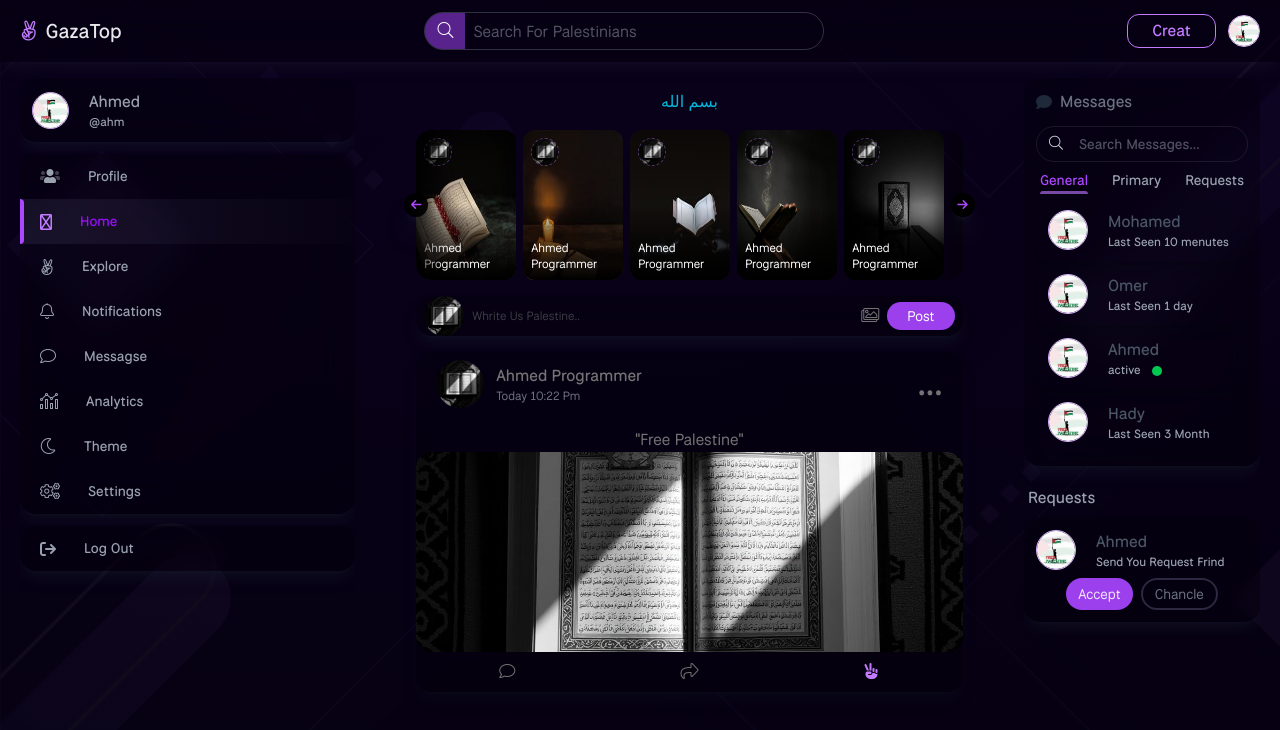
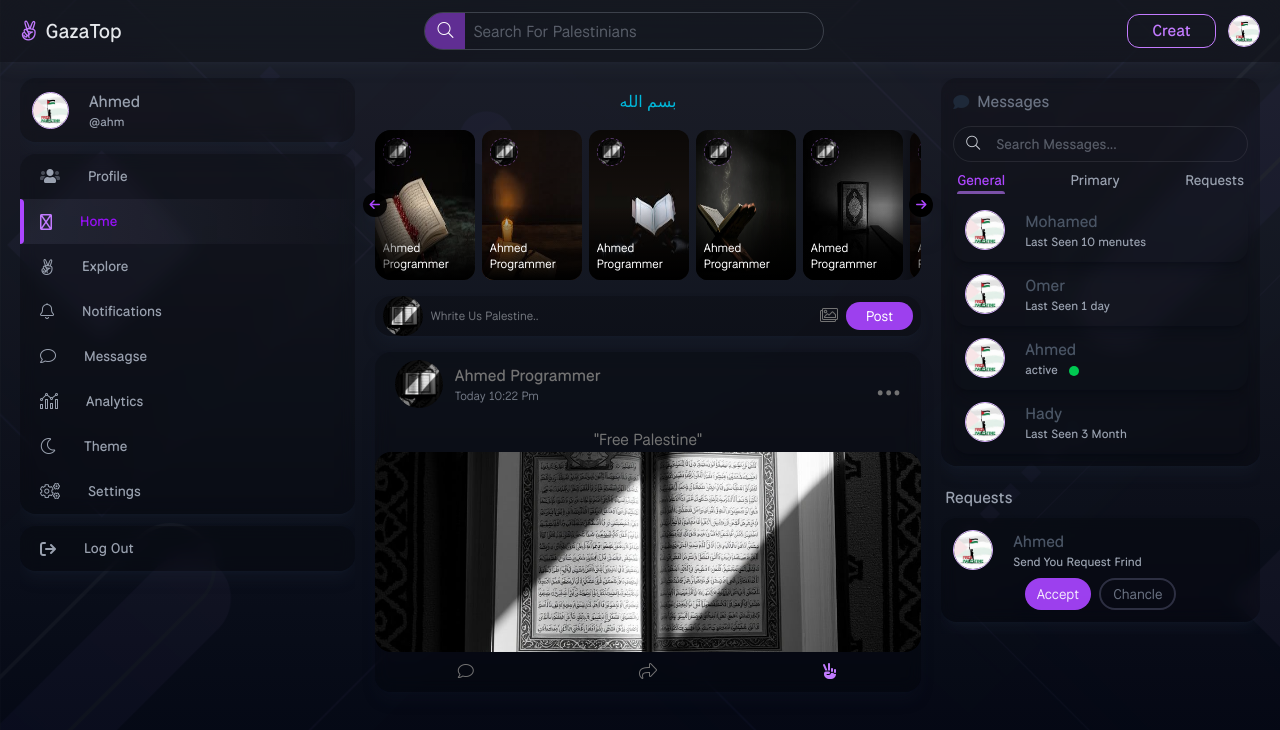
Before and after one commit to 0xA7M3D/gaza-top-2, a React (Vite) app: page / in a window 1280 px wide. Shown: the top 730 px of the page. Built offline with nearby package versions, Linux system fonts and the light colour scheme.

Commit message:
Edite all Theme colors to good theme and some edites

```diff
--- a/src/components/header.jsx
+++ b/src/components/header.jsx
@@ -11,7 +11,7 @@ function Nav_Header(open1) {
 
         <div className="header sticky top-0 z-40 w-full justify-between bg-black/20 backdrop-blur-xl items-center flex p-2 py-3 mb-4 px-5 shadow-lg shadow-gray-600/10">
             <div onClick={()=>{open1.setOpen(!open1.open)}} className="btn_open text-xl cursor-pointer max-[430px]:flex hidden">
-                <i className="fa fa-bars text-neutral-700"></i>
+                <i className="fa fa-bars text-neutral-400"></i>
             </div>
             <div className="logo   text-purple-400 flex items-center gap-2 font-medium text-xl">
                 <i className="fab fa-angellist"></i>
--- a/src/components/home.jsx
+++ b/src/components/home.jsx
@@ -106,6 +106,28 @@ function Home(){
                             </div>
                         </div>
                     </div>
+                    <div className="story-1 flex-none flex gap-2 after:absolute after:w-full after:h-full after:top-0 after:left-0  after:bg-linear-to-b after:from-[#0000007c] after:via-transparent after:to-[#0000007c]  relative rounded-xl w-[100px] h-[150px] overflow-hidden">
+                        <img className='w-auto h-full' src={q2} alt="" />
+                        <div className="text_all h-full w-full absolute z-[2] flex flex-col">
+                            <div className="img_prof w-7 h-7 m-2 border border-dashed rounded-full border-purple-400/40">
+                                <img className='rounded-full w-full h-full  ' src={q6} alt="" />
+                            </div>
+                            <div className="name_prof absolute bottom-0 flex w-full h-[50%] bg-linear-to-t from-black  to-transparent">
+                                <p className='self-end text-xs  font-normal p-2 text-white'>Ahmed Programmer</p>
+                            </div>
+                        </div>
+                    </div>
+                    <div className="story-1 flex-none flex gap-2 after:absolute after:w-full after:h-full after:top-0 after:left-0  after:bg-linear-to-b after:from-[#0000007c] after:via-transparent after:to-[#0000007c]  relative rounded-xl w-[100px] h-[150px] overflow-hidden">
+                        <img className='w-auto h-full' src={q1} alt="" />
+                        <div className="text_all h-full w-full absolute z-[2] flex flex-col">
+                            <div className="img_prof w-7 h-7 m-2 border border-dashed rounded-full border-purple-400/40">
+                                <img className='rounded-full w-full h-full  ' src={q6} alt="" />
+                            </div>
+                            <div className="name_prof absolute bottom-0 flex w-full h-[50%] bg-linear-to-t from-black  to-transparent">
+                                <p className='self-end text-xs  font-normal p-2 text-white'>Ahmed Programmer</p>
+                            </div>
+                        </div>
+                    </div>
 
 
 
@@ -121,16 +143,16 @@ function Home(){
                 </div>
 
             </div>
-            <div className="creat_post px-2 w-full flex items-center bg-black/20 backdrop-blur-lg overflow-hidden rounded-2xl shadow-lg shadow-gray-800/30">
+            <div className="creat_post px-2 w-full flex items-center bg-black/20  overflow-hidden rounded-2xl shadow-lg shadow-gray-800/30">
                 <img className='w-10 h-10 rounded-full ' src={q6} alt="" />
                 <div className="inputs flex gap-2 h-full items-center w-full">
-                    <input className='w-full h-[80%] focus:outline-3 outline-purple-700/20 text-xs  rounded-4xl px-2 ' type="text" name="" id="" placeholder='Whrite Us Palestine..' />
+                    <input className='w-full h-[80%] text-gray-300 focus:outline-3 outline-purple-700/20 text-xs  rounded-4xl px-2 ' type="text" name="" id="" placeholder='Whrite Us Palestine..' />
                     <i className="fal fa-images"></i>
                     <button onClick={()=>setOpen(!open)} className='p-1 px-5 rounded-2xl cursor-pointer text-sm font-normal text-white  hover:bg-purple-500 bg-purple-500/90'>Post</button>
                 </div>
             </div>
             <div className="posts w-full">
-                <div className="post-1  bg-black/20 backdrop-blur-lg overflow-hidden rounded-2xl shadow-lg shadow-gray-900/30 w-full">
+                <div className="post-1  overflow-hidden rounded-2xl shadow-lg shadow-gray-900/30 w-full">
                     <div className="info-post flex items-center justify-between p-2 px-5">
                         <div className="lef flex items-center gap-3">
                             <div className="img w-12 h-12 rounded-full">
--- a/src/components/links/chat.jsx
+++ b/src/components/links/chat.jsx
@@ -7,8 +7,8 @@ function Chat() {
         <div className="w-[46%] max-[640px]:w-[85%] max-[430px]:w-full ">
             {/* <h1 className="text-center text-5xl text-purple-500">Chat Link</h1> */}
 
-            <div className="chat flex-col  text-neutral-500 box border border-purple-500/20  backdrop-blur-lg overflow-hidden  font-medium   rounded-2xl shadow-lg shadow-gray-800/30 sec_prof flex items-center">
-                <div className="top bg-black/20 border-purple-500/20 w-full flex flex-col gap-3 p-3 pb-2">
+            <div className="chat flex-col  text-neutral-500 box border border-gray-800/75  backdrop-blur-lg overflow-hidden  font-medium   rounded-2xl shadow-lg shadow-gray-800/30 sec_prof flex items-center">
+                <div className="top  border-gray-800/75 w-full flex flex-col gap-3 p-3 pb-2">
 
                     <div className="title px-1 flex font-bold justify-between w-full items-center">
                         <p>Chats</p>
--- a/src/components/links/chat_user.jsx
+++ b/src/components/links/chat_user.jsx
@@ -62,8 +62,8 @@ function ChatUser() {
         <div className="w-[46%] max-[640px]:w-[85%] max-[430px]:w-full ">
             {/* <h1 className="text-center text-5xl text-purple-500">Chat Link</h1> */}
 
-            <div className="chat flex-col  text-neutral-500 box border  border-purple-500/20 overflow-hidden  font-medium   rounded-2xl shadow-lg shadow-gray-950/30 sec_prof flex items-center">
-                <div className="top bg-black/20 backdrop-blur-lg w-full flex flex-col gap-3 p-3 pb-2 drop-shadow-md  ">
+            <div className="chat flex-col  text-neutral-500 box border  border-gray-800/75 overflow-hidden  font-medium   rounded-2xl shadow-lg shadow-gray-950/30 sec_prof flex items-center">
+                <div className="top   w-full flex flex-col gap-3 p-3 pb-2 drop-shadow-md  ">
 
                     <div className="title px-1 flex font-bold justify-between w-full items-center">
                         <div className="info_user flex items-center gap-4">
@@ -123,7 +123,7 @@ function ChatUser() {
 
 
 
-                        <div style={{ top: `${num.y}px`, left: `${num.x}px` }}  className={`list-menue absolute ${open ? "max-h-[200px]":"max-h-0"} transition-all flex-none bg-black/20 backdrop-blur-lg shadow-[0px_0px_20px] shadow-neutral-600/20 w-50 rounded-2xl overflow-hidden`}>
+                        <div style={{ top: `${num.y}px`, left: `${num.x}px` }}  className={`list-menue absolute ${open ? "max-h-[200px]":"max-h-0"} transition-all flex-none   shadow-[0px_0px_20px] shadow-neutral-600/20 w-50 rounded-2xl overflow-hidden`}>
                                 <ul>
                                     <li className='flex gap-5 items-center p-2 pl-4 px-3 w-full hover:bg-violet-500 hover:text-white hover:gap-3 active:bg-violet-500 active:text-white active:gap-3 text-neutral-500 group transition-all cursor-pointer '>
                                         <i className="fas fa-arrow-turn-up"></i>
--- a/src/components/links/notifecations.jsx
+++ b/src/components/links/notifecations.jsx
@@ -6,8 +6,8 @@ function Notifecations() {
     return (
         <div className="w-[46%]  max-[640px]:w-[85%] max-[430px]:w-full ">
 
-            <div className="notifecations flex-col  text-neutral-500 box border border-purple-500/20 overflow-hidden  font-medium   rounded-2xl shadow-lg shadow-gray-900/30 sec_prof flex items-center">
-                <div className="top bg-black/20 backdrop-blur-lg w-full flex flex-col gap-3 p-3 pb-2">
+            <div className="notifecations flex-col  text-neutral-500 box border border-gray-800/75 overflow-hidden  font-medium   rounded-2xl shadow-lg shadow-gray-900/30 sec_prof flex items-center">
+                <div className="top   w-full flex flex-col gap-3 p-3 pb-2">
 
                     <div className="title px-1 flex justify-between w-full items-center">
                         <p>Notifecations</p>
@@ -15,8 +15,8 @@ function Notifecations() {
                     </div>
 
                     <div className="links-notifec text-neutral-400/70 flex w-full justify-center">
+                        <div className="all px-3 text-purple-400 relative after:w-full after:rounded-t-2xl after:h-[3px] after:absolute after:-bottom-2 after:left-0 after:bg-purple-500 ">All</div>
                         <div className="requests px-3">Requests</div>
-                        <div className="all px-3 text-purple-400 relative after:w-full after:rounded-t-2xl after:h-[3px] after:absolute after:-bottom-2 after:left-0 after:bg-purple-500 ">All</div>
                         <div className="birthday px-3">Birthday</div>
                     </div>
 
--- a/src/components/links/settings.jsx
+++ b/src/components/links/settings.jsx
@@ -2,8 +2,8 @@
 function Settings() {
     return (
         <div className="w-[46%] max-[640px]:w-[85%] max-[430px]:w-full ">
-            <div className="settings flex-col  text-neutral-500 box border border-purple-500/20 overflow-hidden  font-medium   rounded-2xl shadow-lg shadow-gray-900/30 sec_prof flex items-center">
-                <div className="top bg-black/20 backdrop-blur-lg w-full flex flex-col gap-3 p-3 pb-2">
+            <div className="settings flex-col  text-neutral-500 box border border-gray-800/75 overflow-hidden  font-medium   rounded-2xl shadow-lg shadow-gray-900/30 sec_prof flex items-center">
+                <div className="top   w-full flex flex-col gap-3 p-3 pb-2">
 
                     <div className="title px-1 flex justify-between w-full items-center">
                         <p>Settings</p>
--- a/src/components/nav_links.jsx
+++ b/src/components/nav_links.jsx
@@ -10,16 +10,16 @@ function Nav_Links(clicked) {
 
     return(
         <>
-        <div className={`nav_links relative select-none ${clicked.open ? 'max-[430px]:max-h-[515px]' : 'max-[430px]:max-h-0'} transition-all max-[430px]:fixed max-[430px]:top-[70px] z-20 w-[27%] max-sm:w-[58.31px] overflow-hidden flex-none `}>
+        <div className={`nav_links relative select-none ${clicked.open ? 'max-[430px]:max-h-[515px]' : 'max-[430px]:max-h-0'}  transition-all max-[430px]:fixed max-[430px]:top-[70px] z-20 w-[27%] max-sm:w-[58.31px] overflow-hidden flex-none `}>
             <div className="boxes flex flex-col gap-3 sticky top-0">
-                <div className="box bg-black/20 backdrop-blur-lg font-medium p-3 gap-5 rounded-2xl shadow-lg shadow-gray-800/30 sec_prof flex items-center ">
+                <div className="box   font-medium p-3 gap-5 rounded-2xl shadow-lg shadow-gray-800/30 sec_prof flex items-center ">
                     <img className='w-[37px] min-w-[37px]  h-[37px] border border-purple-300 rounded-full' src={img1} alt="" />
                     <div className="text">
                         <p className="name text-gray-400">Ahmed</p>
                         <p className="name text-gray-400 text-xs">@ahm</p>
                     </div>
                 </div>
-                <div className="box bg-black/20 backdrop-blur-lg overflow-hidden rounded-2xl shadow-lg shadow-gray-800/30 sec_links">
+                <div className="box max-sm:!bg-gray-950/100 max-sm:!backdrop-blur-none   overflow-hidden rounded-2xl shadow-lg shadow-gray-800/30 sec_links">
                     <Link to={'/profile'}>
                         <div className={`link flex  ${link.pathname == '/profile'? active :''}   items-center gap-7 w-full hover:bg-[#9f9fca1a] active:bg-[#9f9fca1a]  cursor-pointer p-3 px-5 transition`}>
                             <i className="fad fa-users group-[.active]:text-purple-400 text-gray-400"></i>
@@ -73,7 +73,7 @@ function Nav_Links(clicked) {
 
                 </div>
 
-                <div className="btn box group hover:bg-red-500/60 active:bg-red-400 transition cursor-pointer gap-7 bg-black/20 backdrop-blur-lg p-3 px-5 rounded-2xl shadow-lg shadow-gray-800/30 flex items-center">
+                <div className="btn max-sm:!bg-gray-950/100 max-sm:!backdrop-blur-none box group hover:bg-red-500/60 active:bg-red-400 transition cursor-pointer gap-7   p-3 px-5 rounded-2xl shadow-lg shadow-gray-800/30 flex items-center">
                     <i className="fa fa-sign-out group-hover:text-white group-active:text-white transition text-gray-400"></i>
                     <p className="text-gray-400 group-hover:text-white group-active:text-white transition text-[14px]   font-medium">Log Out</p>
                 </div>
--- a/src/components/nav_other.jsx
+++ b/src/components/nav_other.jsx
@@ -14,14 +14,14 @@ function Nav_Other() {
     return(
         <>
 
-            <div className="nav_other">
+            <div className={`nav_other min-sm:w-80 `}>
                     <div onClick={()=>setopen(!open)}  className={`btn ${open ? 'bg-purple-300' : 'bg-white'} absolute top-16 right-2 hidden max-sm:flex box group hover:bg-purple-300 w-min transition cursor-pointer gap-7  p-4 px-4.5 rounded-2xl shadow-lg shadow-gray-200/30 items-center`}>
                         <i className={`fa fa-comment ${open ? 'text-white' : 'text-gray-400'} group-hover:text-white transition `}></i>
                     </div>
                     <div className={`boxes ${open ? 'max-sm:max-h-[545px]' : 'max-sm:max-h-0'} overflow-hidden transition-all max-sm:absolute max-sm:flex-none right-6 top-32 z-20 flex flex-col gap-3`}>
 
 
-                        <div className="box p-3 bg-black/20 backdrop-blur-lg  overflow-hidden rounded-2xl shadow-lg shadow-gray-800/30 sec_links">
+                        <div className="box p-3    overflow-hidden rounded-2xl shadow-lg shadow-gray-800/30 max-sm:!bg-gray-950/100 max-sm:!backdrop-blur-none  sec_links">
                             <div className="title_box pb-3 flex items-center justify-between">
                                 <div className="flex gap-2 items-center">
                                     <i className="fa text-gray-800 fa-comment"></i>
@@ -95,7 +95,7 @@ function Nav_Other() {
                                 <p className='text-gray-400   font-medium py-2 px-1'>Requests</p>
                             </div>
 
-                            <div className="box transition bg-black/20 backdrop-blur-lg  font-medium p-3 pb-1 mb-3  rounded-2xl shadow-lg shadow-gray-800/30 sec_prof  ">
+                            <div className="box transition  max-sm:!bg-gray-950/100 max-sm:!backdrop-blur-none  font-medium p-3 pb-1 mb-3  rounded-2xl shadow-lg shadow-gray-800/30 sec_prof  ">
                                 <div className=" gap-5 flex items-center">
                                     <img className='w-[40px] h-[40px] border border-purple-300 rounded-full' src={img1} alt="" />
                                     <div className="text">
--- a/src/components/popup/creat_post.jsx
+++ b/src/components/popup/creat_post.jsx
@@ -33,7 +33,7 @@ export default function Popup_post() {
     }
 
     return(
-        <div className={`popup ${open? "active":'dis-active'} transition-all fixed z-50 bg-[#0b011d]  flex flex-col items-center w-90 gap-5 shadow-2xl shadow-gray-300/15 p-5 rounded`}>
+        <div className={`popup ${open? "active":'dis-active'} transition-all fixed z-50 bg-gray-950  flex flex-col items-center w-90 gap-5 shadow-2xl shadow-gray-300/15 p-5 rounded -translate-1/2 top-1/2 left-1/2`}>
             <div className="title">
                 <p className="text-3xl py-3">Creat <span className="text-linear font-medium">Post Now</span></p>
             </div>
--- a/src/index.css
+++ b/src/index.css
@@ -55,16 +55,17 @@
 }
 
 body{
-  background: linear-gradient(to bottom , #09001a , #060011);
+  /* background: linear-gradient(to bottom , #09001a , #060011); */
+  @apply bg-linear-to-b from-gray-950/90 to-gray-950
   /* background: linear-gradient(to left ,#ebebf3 , #ebebf394) , url(assets/bgs/6.png) ,repeat-x; */
   /* backdrop-filter: blur(5px); */
-  background-size: cover;
+  /* background-size: cover;
   background-attachment: fixed;
-  position: relative;
+  position: relative; */
 }
 
 .background-1{
-  position: absolute;
+  position: fixed;
   z-index: -1;
   opacity: 0.04;
 }
@@ -86,7 +87,7 @@ body,html{
 
 
 
-/*
+
 .inp1222:checked ~ span{
   left:20px;
   background-color: #fff;
@@ -96,7 +97,7 @@ body,html{
   background-color: #c27aff;
 }
 
- */
+
 
 
 
@@ -323,3 +324,13 @@ body,html{
   opacity: 1;
   bottom: 0;
 }
+
+
+
+.box{
+  @apply bg-black/20 backdrop-blur-sm
+}
+
+.post-1{
+  @apply bg-black/20 backdrop-blur-sm
+}
```
Also changed, not shown: src/components/links/mood.jsx (+16 -16 lines), src/components/links/profile.jsx (+8 -8 lines).
